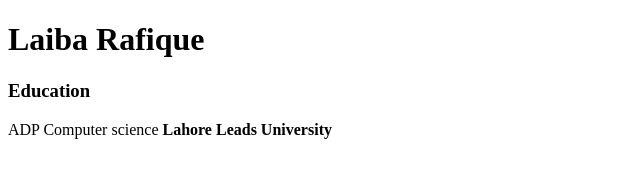
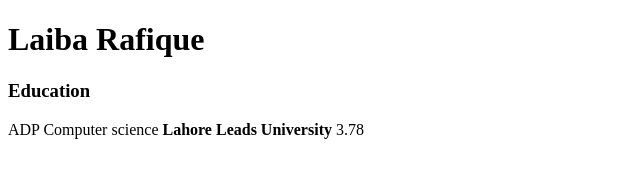
Before and after one commit to laiba123-45/codebyLaiba, a plain HTML site: page index.html in a window 1280 px wide. Shown: the full height of the page, 0-640 px from the left. Drawn offline with Linux system fonts and the light colour scheme.

Commit message:
Update index.html

```diff
--- a/index.html
+++ b/index.html
@@ -12,6 +12,8 @@
         <b>Lahore Leads University
 
         </b>
+        3.78
+
     </P>
 </body>
 </html>
```
